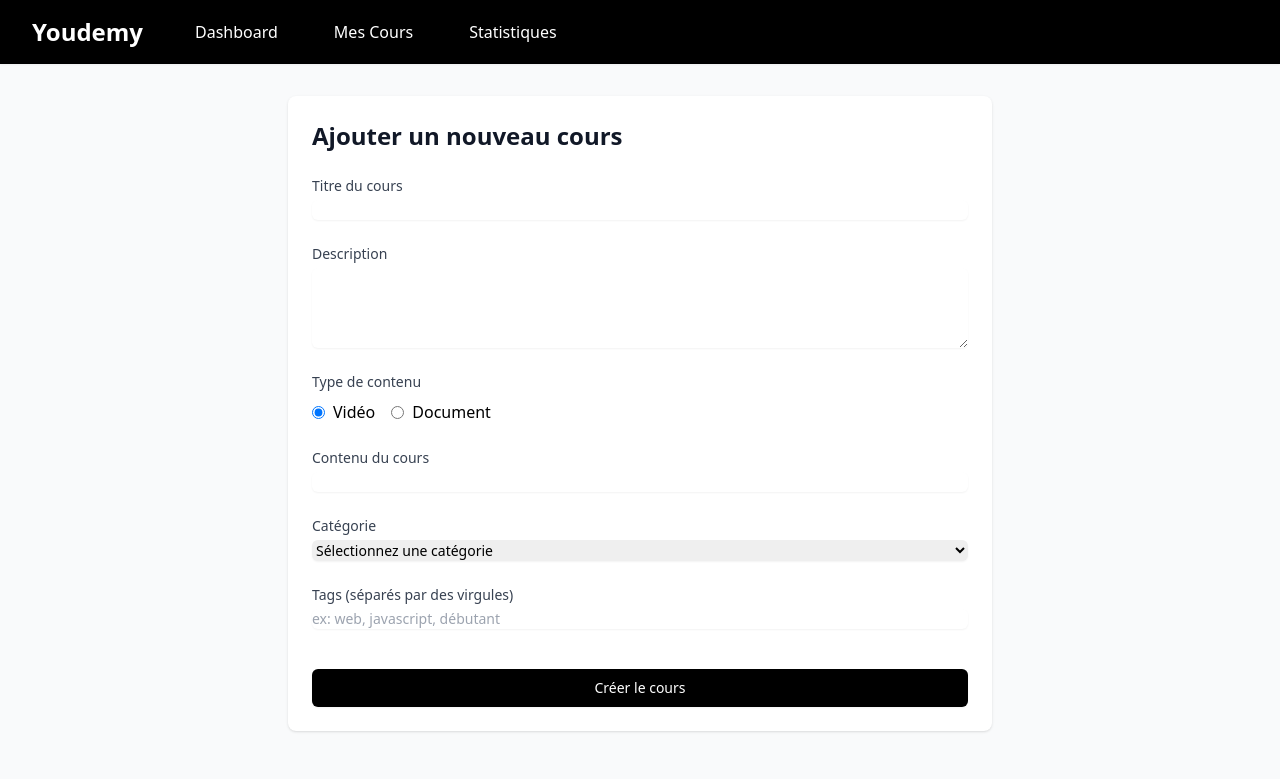
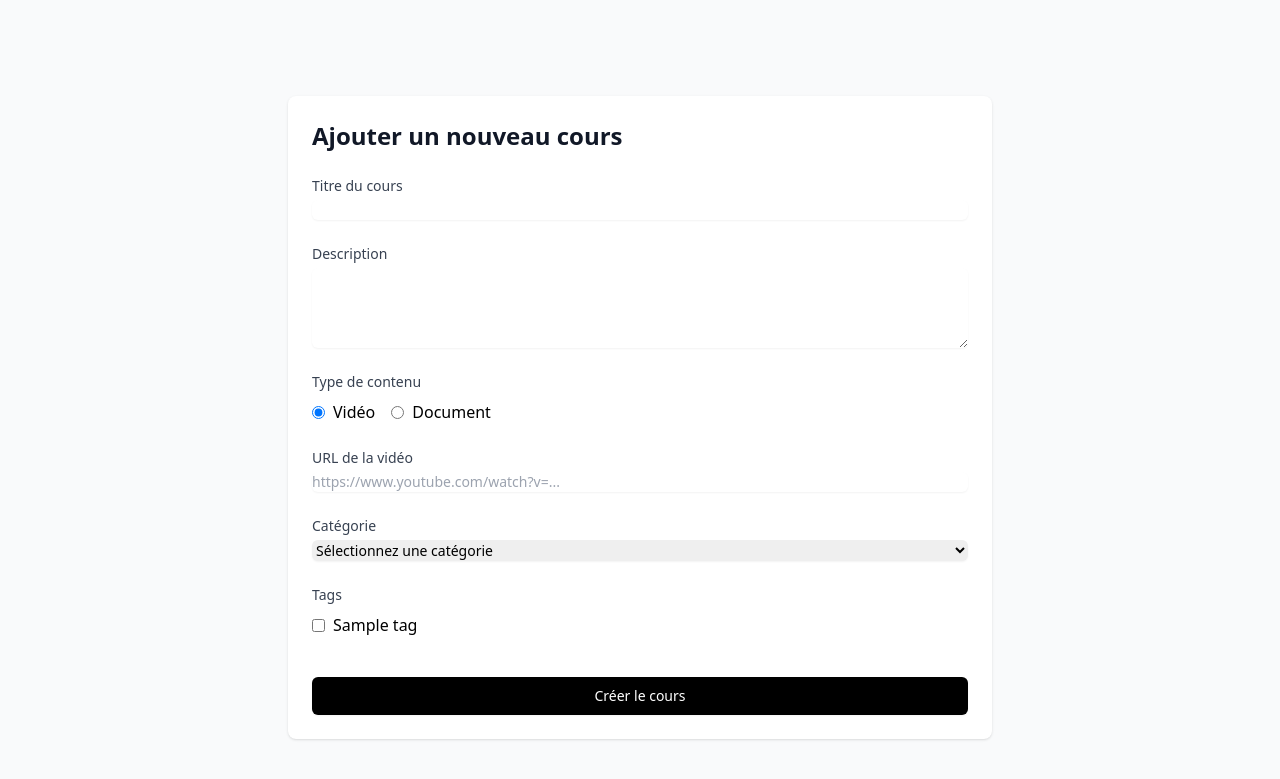
Before and after one commit to HamzaChehlaoui/Youdemy, a PHP site: page /View/add_cours_teacher.php in a window 1280 px wide. Shown: the top 779 px of the page. Run offline with PHP 8.4, Linux system fonts and the light colour scheme; tables that the repository leaves empty hold one stand-in row (values such as "Sample post"); some libraries are stand-ins or nearby versions.

Commit message:
Modify the feature of adding a course

```diff
--- a/Controller/Add_Cours.php
+++ b/Controller/Add_Cours.php
@@ -1,51 +1,76 @@
 <?php
 use Connection\database\Database;
 use Coursemanager\CourseManager;
+use Tagmanager\TagManager;
+use Categorymanager\CategoryManager;
+
 require_once('../Model/CourseManager.php');
 require_once('../Model/Database.php');
+require_once('../Model/TagManager.php');
+require_once('../Model/CategoryManager.php');
+
 session_start();
 
 try {
     $database = new Database();
     $db = $database->getConnection();
-    $categories = $db->query("SELECT id_categories, name FROM categories")->fetchAll(PDO::FETCH_ASSOC);
+    $categorie = new CategoryManager($db);
+    $categories = $categorie->getAllCategories();
+    $tagManager = new TagManager($db);
+    $tags = $tagManager->getAllTags();
 } catch (Exception $e) {
     $_SESSION['error'] = "Erreur de connexion à la base de données: " . $e->getMessage();
     error_log("Database connection error: " . $e->getMessage());
     $categories = [];
+    $tags = [];
 }
 
 if ($_SERVER['REQUEST_METHOD'] === 'POST') {
+    // Validate required fields
     if (empty($_POST['title']) || empty($_POST['description']) ||
-        empty($_POST['content_type']) || empty($_POST['content']) ||
         empty($_POST['category'])) {
         $_SESSION['error'] = "Tous les champs obligatoires doivent être remplis.";
         header('Location: add_cours_teacher.php');
         exit;
     }
 
+    // Validate content based on type
+    $content_type = $_POST['content_type'];
+    if ($content_type === 'video') {
+        $content = $_POST['video_url'];
+    } else {
+        $content = $_POST['document_url'];
+    }
+
+    if (empty($content)) {
+        $_SESSION['error'] = "Le contenu du cours est requis.";
+        header('Location: add_cours_teacher.php');
+        exit;
+    }
+
     try {
         $courseManager = new CourseManager($db);
-
         $courseData = [
             'title' => trim($_POST['title']),
             'description' => trim($_POST['description']),
-            'content_type' => $_POST['content_type'],
-            'content' => trim($_POST['content']),
+            'content_type' => $content_type,
+            'content' => trim($content),
             'category' => $_POST['category'],
-            'tags' => isset($_POST['tags']) ? trim($_POST['tags']) : '',
             'teacher_id' => $_SESSION['user_id']
         ];
 
-        $result = $courseManager->addCourse($courseData);
+        $course_id = $courseManager->addCourse($courseData);
 
-        if ($result) {
-            $_SESSION['success'] = "Le cours a été créé avec succès.";
-            header('Location: Course_Management_teacher.php');
-            exit;
-        } else {
-            throw new Exception("Erreur lors de la création du cours.");
+        if (isset($_POST['tags']) && is_array($_POST['tags'])) {
+            foreach ($_POST['tags'] as $tag_id) {
+                $stmt = $db->prepare("INSERT INTO course_tags (course_id, tag_id) VALUES (?, ?)");
+                $stmt->execute([$course_id, $tag_id]);
+            }
         }
+
+        $_SESSION['success'] = "Le cours a été créé avec succès.";
+        header('Location: Course_Management_teacher.php');
+        exit;
 
     } catch (Exception $e) {
         error_log("Course creation error: " . $e->getMessage());
--- a/View/Admin.php
+++ b/View/Admin.php
@@ -111,7 +111,7 @@ require_once "../Controller/Teacher.php";
             </div>
             <?php else: ?>
             <p class="text-gray-600">Aucun cours disponible</p>
-            <?php endif; ?>
+            <?php endif;?>
         </div>
     </div>
             </div>
--- a/View/add_cours_teacher.php
+++ b/View/add_cours_teacher.php
@@ -1,5 +1,7 @@
 <?php
+
 require_once ('../Controller/Add_Cours.php');
+
 ?>
 
 <!DOCTYPE html>
@@ -11,19 +13,9 @@ require_once ('../Controller/Add_Cours.php');
     <script src="https://cdn.tailwindcss.com"></script>
 </head>
 <body class="bg-gray-50">
+    <!-- Navigation bar remains unchanged -->
     <nav class="fixed top-0 w-full bg-black shadow-sm z-50">
-        <div class="max-w-7xl mx-auto px-4 sm:px-6 lg:px-8">
-            <div class="flex justify-between h-16">
-                <div class="flex items-center">
-                    <a href="#" class="text-2xl font-bold text-white">Youdemy</a>
-                    <div class="hidden md:flex space-x-8 ml-10">
-                        <a href="Course_Management_teacher.php" class="text-white hover:text-gray-300 px-3 py-2">Dashboard</a>
-                        <a href="#" class="text-white hover:text-gray-300 px-3 py-2">Mes Cours</a>
-                        <a href="#" class="text-white hover:text-gray-300 px-3 py-2">Statistiques</a>
-                    </div>
-                </div>
-            </div>
-        </div>
+        <!-- ... existing nav content ... -->
     </nav>
 
     <div class="pt-24 pb-12">
@@ -45,40 +37,51 @@ require_once ('../Controller/Add_Cours.php');
                     <h2 class="text-2xl font-bold text-gray-900 mb-6">Ajouter un nouveau cours</h2>
 
                     <form action="<?php echo htmlspecialchars($_SERVER['PHP_SELF']); ?>" method="POST" class="space-y-6">
+                        <!-- Title field remains unchanged -->
                         <div>
                             <label for="title" class="block text-sm font-medium text-gray-700">Titre du cours</label>
                             <input type="text" name="title" id="title" required
                                 class="mt-1 block w-full rounded-md border-gray-300 shadow-sm focus:border-black focus:ring-black sm:text-sm">
                         </div>
 
+                        <!-- Description field remains unchanged -->
                         <div>
                             <label for="description" class="block text-sm font-medium text-gray-700">Description</label>
                             <textarea id="description" name="description" rows="4" required
                                 class="mt-1 block w-full rounded-md border-gray-300 shadow-sm focus:border-black focus:ring-black sm:text-sm"></textarea>
                         </div>
 
+                        <!-- Modified content type selection -->
                         <div>
                             <label class="block text-sm font-medium text-gray-700 mb-2">Type de contenu</label>
                             <div class="flex space-x-4">
                                 <label class="inline-flex items-center">
                                     <input type="radio" name="content_type" value="video" checked
-                                        class="form-radio text-black focus:ring-black">
+                                        class="form-radio text-black focus:ring-black" onchange="toggleContentInput()">
                                     <span class="ml-2">Vidéo</span>
                                 </label>
                                 <label class="inline-flex items-center">
                                     <input type="radio" name="content_type" value="document"
-                                        class="form-radio text-black focus:ring-black">
+                                        class="form-radio text-black focus:ring-black" onchange="toggleContentInput()">
                                     <span class="ml-2">Document</span>
                                 </label>
                             </div>
                         </div>
 
-                        <div>
-                            <label for="content" class="block text-sm font-medium text-gray-700">Contenu du cours</label>
-                            <input type="text" name="content" id="content" required
+                        <!-- Modified content input -->
+                        <div id="videoInput">
+                            <label for="video_url" class="block text-sm font-medium text-gray-700">URL de la vidéo</label>
+                            <input type="url" name="video_url" id="video_url" placeholder="https://www.youtube.com/watch?v=..."
                                 class="mt-1 block w-full rounded-md border-gray-300 shadow-sm focus:border-black focus:ring-black sm:text-sm">
                         </div>
 
+                        <div id="documentInput" style="display: none;">
+                            <label for="document_url" class="block text-sm font-medium text-gray-700">URL du document</label>
+                            <input type="url" name="document_url" id="document_url" placeholder="https://drive.google.com/..."
+                                class="mt-1 block w-full rounded-md border-gray-300 shadow-sm focus:border-black focus:ring-black sm:text-sm">
+                        </div>
+
+                        <!-- Category selection remains unchanged -->
                         <div>
                             <label for="category" class="block text-sm font-medium text-gray-700">Catégorie</label>
                             <select id="category" name="category" required
@@ -92,10 +95,18 @@ require_once ('../Controller/Add_Cours.php');
                             </select>
                         </div>
 
+                        <!-- Modified tags selection -->
                         <div>
-                            <label for="tags" class="block text-sm font-medium text-gray-700">Tags (séparés par des virgules)</label>
-                            <input type="text" name="tags" id="tags" placeholder="ex: web, javascript, débutant"
-                                class="mt-1 block w-full rounded-md border-gray-300 shadow-sm focus:border-black focus:ring-black sm:text-sm">
+                            <label class="block text-sm font-medium text-gray-700 mb-2">Tags</label>
+                            <div class="grid grid-cols-3 gap-4">
+                                <?php foreach ($tags as $tag): ?>
+                                    <label class="inline-flex items-center">
+                                        <input type="checkbox" name="tags[]" value="<?php echo htmlspecialchars($tag['id_tags']); ?>"
+                                            class="form-checkbox text-black focus:ring-black">
+                                        <span class="ml-2"><?php echo htmlspecialchars($tag['name']); ?></span>
+                                    </label>
+                                <?php endforeach; ?>
+                            </div>
                         </div>
 
                         <div class="pt-4">
@@ -109,5 +120,23 @@ require_once ('../Controller/Add_Cours.php');
             </div>
         </div>
     </div>
+
+    <script>
+    function toggleContentInput() {
+        const videoInput = document.getElementById('videoInput');
+        const documentInput = document.getElementById('documentInput');
+        const contentType = document.querySelector('input[name="content_type"]:checked').value;
+
+        if (contentType === 'video') {
+            videoInput.style.display = 'block';
+            documentInput.style.display = 'none';
+            document.getElementById('document_url').value = '';
+        } else {
+            videoInput.style.display = 'none';
+            documentInput.style.display = 'block';
+            document.getElementById('video_url').value = '';
+        }
+    }
+    </script>
 </body>
 </html>
```
